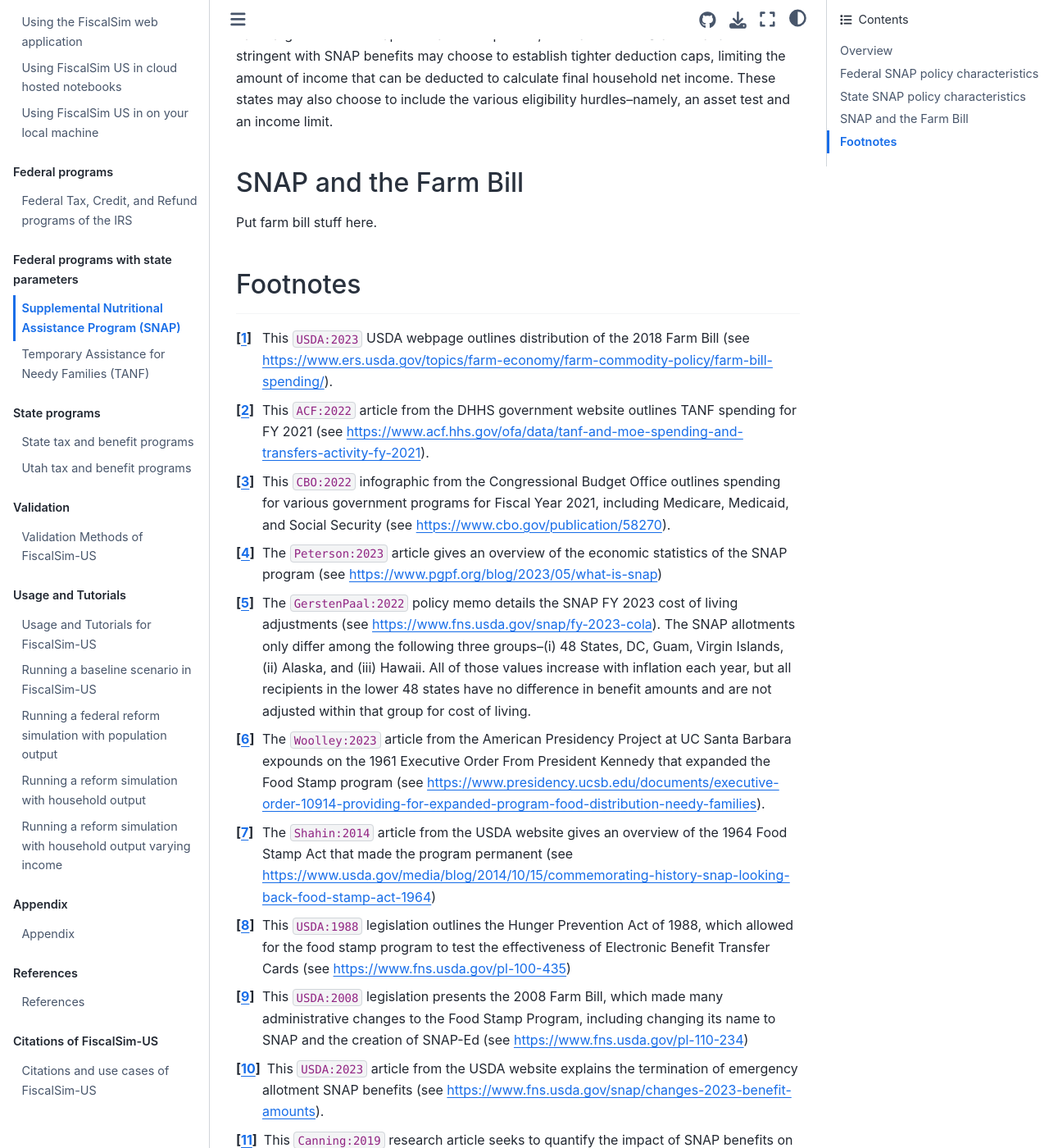
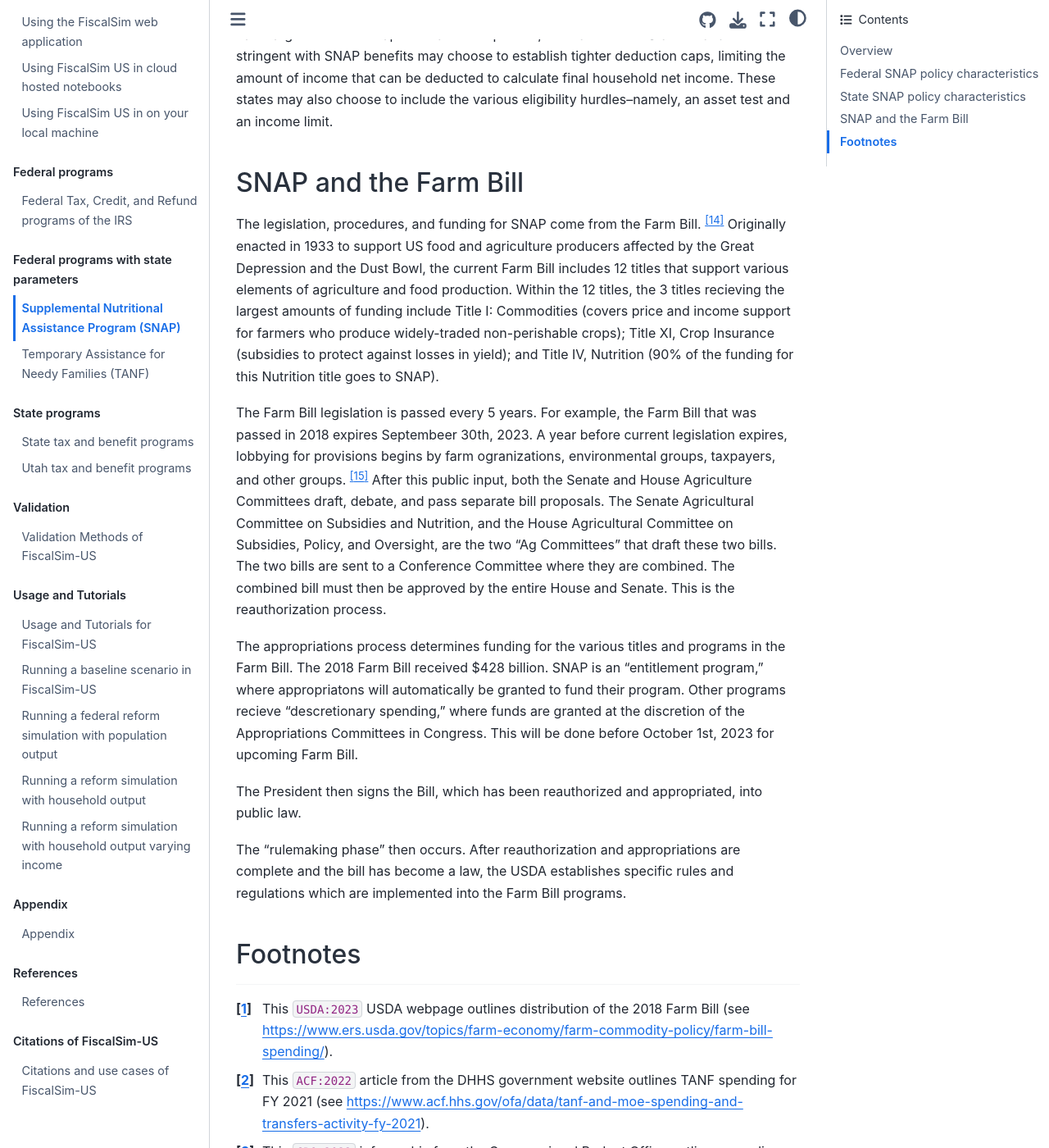
Before and after one commit to TheCGO/fiscalsim-us, a Jupyter Book: the page built from docs/book/federalstate/snap/intro.md, in a window 1280 px wide and 1400 px high, scrolled down 4172 px. Shown: the whole window at 82% size. Built offline with Jupyter Book 1.0.4 settings and Sphinx 7.4.7 and the Sphinx Book theme 1.1.4, drawn with Linux system fonts in a browser that asks for light colours; pages that are not in the unit, such as notebooks, are missing from menus; comment, search, counter and statistics services are not loaded; cross-references to code outside the pages are shown as plain code; some of the changed text lies outside the part shown.

Commit message:
Updated SNAP intro

```diff
--- a/docs/book/FiscalSim-US_references.bib
+++ b/docs/book/FiscalSim-US_references.bib
@@ -219,6 +219,16 @@ url = {https://EconPapers.repec.org/RePEc:tpr:restat:v:96:y:2014:i:1:p:19-33}
   pages = {317-328},
 }
 
+@TECHREPORT{ERSUSDA:2023,
+  AUTHOR = {USDA},
+  TITLE = {US Farm Policy and Policy Process},
+  INSTITUTION = {USDA},
+  YEAR = {2023},
+  type = {Policy Process},
+  number = {1},
+  address = {https://www.ers.usda.gov/topics/farm-economy/farm-commodity-policy/u-s-farm-policy-and-policy-process/},
+}
+
 @ARTICLE{EvansPhillips:2014,
   AUTHOR = {Richard W. Evans and Kerk L. Phillips},
   TITLE = {{OLG} Life Cycle Model Transition Paths: Alternate Model Forecast Method},
@@ -239,6 +249,15 @@ url = {https://EconPapers.repec.org/RePEc:tpr:restat:v:96:y:2014:i:1:p:19-33}
   number = {3},
   month = {March},
   pages = {513-533},
+}
+
+@TECHREPORT{Frye:2023,
+  AUTHOR = {Jason Frye},
+  TITLE = {2023 Farm Bill Policy Primer},
+  INSTITUTION = {Terrapin Strategy},
+  YEAR = {2023},
+  type = {Policy Primer},
+  number = {1},
 }
 
 @ARTICLE{Geary:1950,
--- a/docs/book/federalstate/snap/intro.md
+++ b/docs/book/federalstate/snap/intro.md
@@ -87,7 +87,17 @@ The most significant state variations exist with the asset test, varying gross i
 
 (SecSNAPfarmbill)=
 ## SNAP and the Farm Bill
-Put farm bill stuff here.
+
+The legislation, procedures, and funding for SNAP come from the Farm Bill. [^FarmBillProcess] Originally enacted in 1933 to support US food and agriculture producers affected by the Great Depression and the Dust Bowl, the current Farm Bill includes 12 titles that support various elements of agriculture and food production. Within the 12 titles, the 3 titles recieving the largest amounts of funding include Title I: Commodities (covers price and income support for farmers who produce widely-traded non-perishable crops); Title XI, Crop Insurance (subsidies to protect against losses in yield); and Title IV, Nutrition (90% of the funding for this Nutrition title goes to SNAP).
+
+The Farm Bill legislation is passed every 5 years. For example, the Farm Bill that was passed in 2018 expires Septembeer 30th, 2023. A year before current legislation expires, lobbying for provisions begins by farm ogranizations, environmental groups, taxpayers, and other groups. [^FarmPrimer] After this public input, both the Senate and House Agriculture Committees draft, debate, and pass separate bill proposals. The Senate Agricultural Committee on Subsidies and Nutrition, and the House Agricultural Committee on Subsidies, Policy, and Oversight, are the two "Ag Committees" that draft these two bills. The two bills are sent to a Conference Committee where they are combined. The combined bill must then be approved by the entire House and Senate. This is the reauthorization process.
+
+The appropriations process determines funding for the various titles and programs in the Farm Bill. The 2018 Farm Bill received $428 billion. SNAP is an "entitlement program," where appropriatons will automatically be granted to fund their program. Other programs recieve "descretionary spending," where funds are granted at the discretion of the Appropriations Committees in Congress. This will be done before October 1st, 2023 for upcoming Farm Bill.
+
+The President then signs the Bill, which has been reauthorized and appropriated, into public law.
+
+The "rulemaking phase" then occurs. After reauthorization and appropriations are complete and the bill has become a law, the USDA establishes specific rules and regulations which are implemented into the Farm Bill programs.
+
 
 
 (SecSNAPfootnotes)=
@@ -121,3 +131,7 @@ FY 2021 budget (see https://www.cbpp.org/research/food-assistance/the-supplement
 [^foodsecurity]: This {cite}`Mande:2023` research article investigates the childhood health impacts of the SNAP program (see https://pubmed.ncbi.nlm.nih.gov/36354297/).
 
 [^SNAPCPS]: This {cite}`Johnson-Motoyama:2022` research article investigates the relationship between state SNAP generostiy and statewide CPS events (see https://www.ncbi.nlm.nih.gov/pmc/articles/PMC9280401/).
+
+[^FarmBillProcess]: This {cite}`ERSUSDA:2023` USDA webpage outlines the policy process of the passing of the Farm Bill (see https://www.ers.usda.gov/topics/farm-economy/farm-commodity-policy/u-s-farm-policy-and-policy-process/).
+
+[^FarmPrimer]: This `Frye:2023` Farm Bill primer was graciously provided by Jason Frye at Terrapin Strategy consulting.
```
